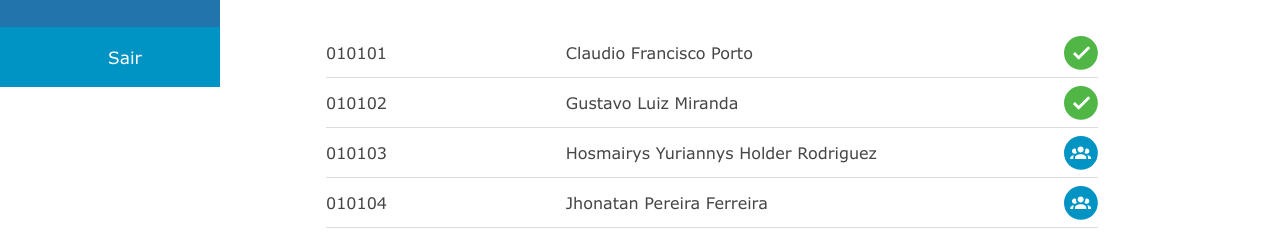
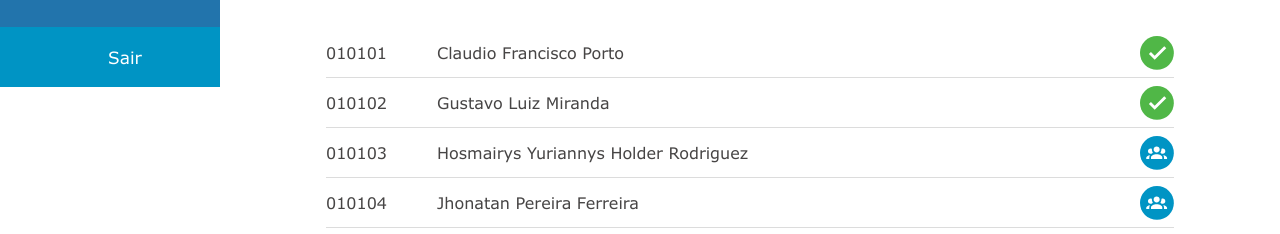
Before and after one commit to Maneasy-CODE/Maneasy-react, a React (Vite) app: page /pagina/squad/cadastro in a window 1280 px wide. Shown: the part 713-947 px from the top of the page. Built offline with nearby package versions, Linux system fonts and the light colour scheme; some icons are missing.

Commit message:
Atualizacao de squad montar responsividade

```diff
--- a/src/pages/Squad_montar/style.css
+++ b/src/pages/Squad_montar/style.css
@@ -125,7 +125,8 @@
 .squad_montar .section_resultado_dados div {
     display: flex;
     justify-content: space-between;
-    width: 700px;
+    /* width: 700px; */
+    gap: 50px;
 }
 
 .squad_montar .section_resultado_dados img {
@@ -134,7 +135,7 @@
 }
 
 .squad_montar .section_resultado_dados_id {
-    width: 270px;
+    /* width: 270px; */
 }
 
 .squad_montar .section_resultado_dados_nome {
@@ -230,7 +231,7 @@
 }
 
 .squad_montar .section_pesquisa_resultado_input {
-    width: 90%;
+    width: 95%;
     margin-bottom: 30px;
 }
 
@@ -241,7 +242,7 @@
 
 .squad_montar .tabela_scroll {
     width: 100%;
-    padding-right: 9%;
+    /* padding-right: 9%; */
     height: 298px;
     scroll-behavior: smooth;
     height: 300px;
```
